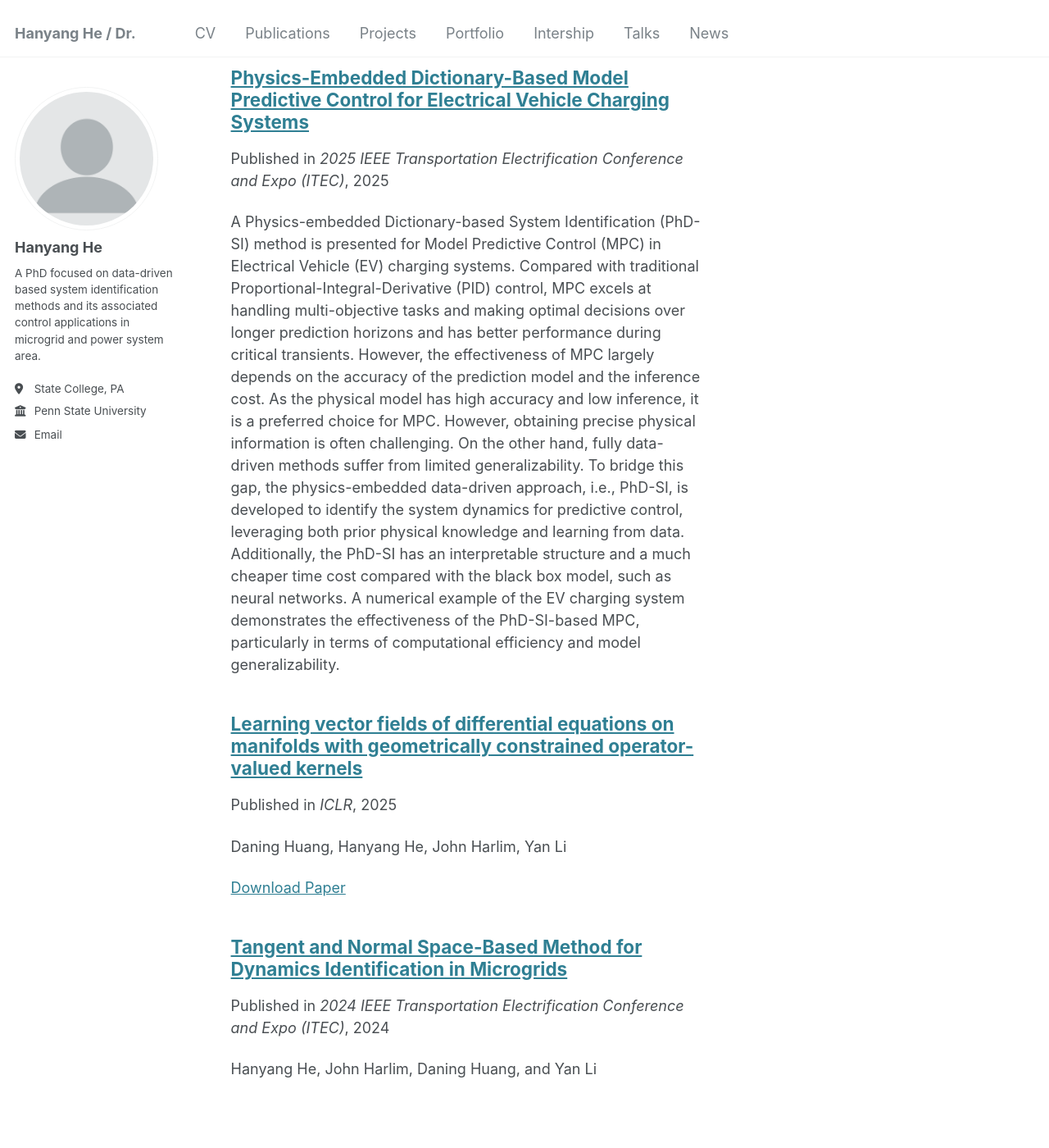
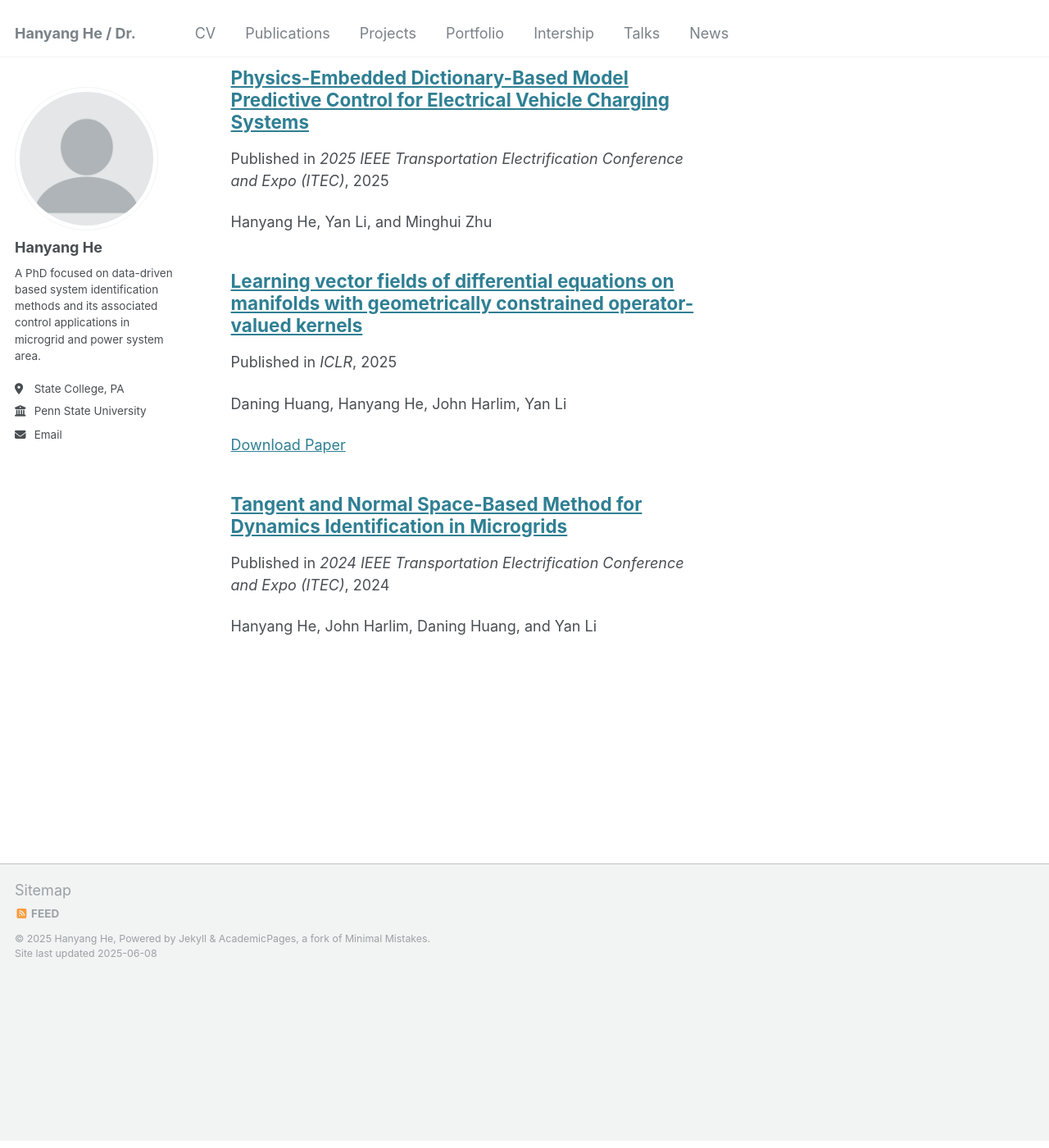
Before and after one commit to HanyangHe/HanyangHe.github.io, a Jekyll site: the page built from _pages/publications.html, in a window 1280 px wide and 1400 px high, scrolled down 552 px. Shown: the whole window at 82% size. Built offline with Jekyll 4.4.1, drawn with Linux system fonts in a browser that asks for light colours; a script that is not in the unit is left out.

Commit message:
Update 2025-06-X-paper-ITEC2025EVcharging.md

```diff
--- a/_publications/2025-06-X-paper-ITEC2025EVcharging.md
+++ b/_publications/2025-06-X-paper-ITEC2025EVcharging.md
@@ -3,7 +3,7 @@ title: "Physics-Embedded Dictionary-Based Model Predictive Control for Electrica
 collection: publications
 category: conferences
 permalink: /publication/2025-06-X-paper-ITEC2025EVcharging
-# excerpt: 'This paper introduced a data-driven modeling method called Physics-embedded Dictionary-based System Identification (PhD-SI) for the MPC-based EV charging control.'
+excerpt: 'Hanyang He, Yan Li, and Minghui Zhu'
 date: 2025-06-20
 venue: '2025 IEEE Transportation Electrification Conference and Expo (ITEC)'
 # paperurl: '-'
```
